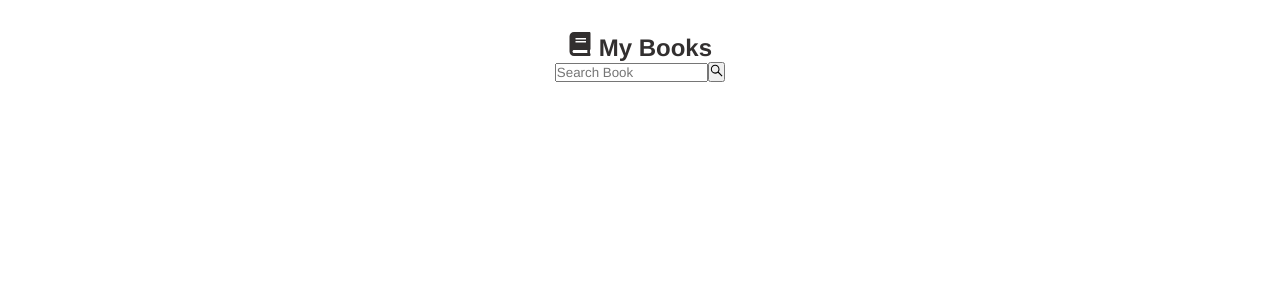
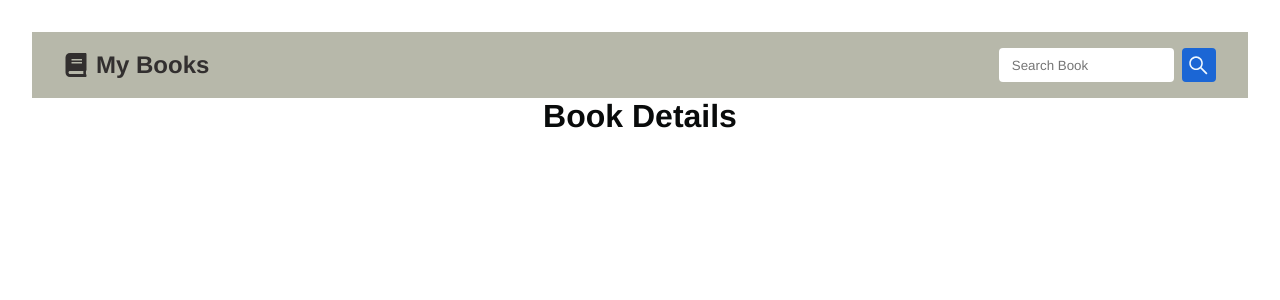
Before and after one commit to TrombettasInc/pageturner, a React (Vite) app: page /reviews/1 in a window 1280 px wide. Before the commit this address had no page. Shown: the top 300 px of the page. Built offline with nearby package versions, Linux system fonts and the light colour scheme.

Commit message:
adding components search, css style e etc

```diff
--- a/src/App.jsx
+++ b/src/App.jsx
@@ -17,7 +17,7 @@ function App() {
 
     <Routes>
       <Route path="/" element={<HomePage/>} />
-      <Route path="books/:id" element={<BookDetails/>} />
+      <Route path="reviews/:id" element={<BookDetails/>} />
       <Route path="search" element={<Search/>} />
       <Route path="/create" element={<Create/>} />
     </Routes>
--- /dev/null
+++ b/src/components/NavBar.css
@@ -0,0 +1,41 @@
+#navbar{
+    display: flex;
+    justify-content: space-between;
+    align-items: center;
+    padding: 1rem 2rem; /*pros elementos nao ficarem tao proximos das extremidades*/
+    background-color: rgb(183, 184, 170);
+}
+#navbar h2 a{
+    display: flex;
+    align-items: center;
+    gap: 0.5rem;
+}
+
+#navbar form{
+ display: flex;
+ gap: .5rem;   /* pra afastar o input de texto com o de submit */
+}
+
+#navbar input{
+    padding: .2rem 0.8rem;
+    border-radius: 4px;
+    border: none;
+}
+
+#navbar form button{
+background-color: #1b66d5;
+border: 2px solid #1b66d5;
+border-radius: 4px;
+color: aliceblue;
+padding: 0.3rem;
+font-size: 1.3rem;
+display: flex;
+align-items: center;
+cursor: pointer;
+transition: .4s;
+}
+
+#navbar form button:hover{
+    background-color: transparent;
+    color: aqua;
+}
--- a/src/components/NavBar.jsx
+++ b/src/components/NavBar.jsx
@@ -1,16 +1,35 @@
 import React from "react";
 import {FaSistrix, FaBook} from "react-icons/fa"
-import {Link} from "react-router-dom"
+import {Link, useNavigate} from "react-router-dom"
+import "./NavBar.css"
+import { useState } from "react";
 
 function NavBar (){
+
+    const [search, setSearch]= useState("");
+    const navigate = useNavigate(); // para navegar na search//
+    const handleSubmit = (e)=>{
+        e.preventDefault()
+
+        if(!search)return;
+
+        navigate(`/search?q=${search}`);
+        setSearch("");
+    }
+
     return(
         <nav id="navbar">
       <h2>
         <Link to="/">
         <FaBook/> My Books</Link>
       </h2>
-      <form>
-        <input type="text" placeholder="Search Book" />
+      <form onSubmit={handleSubmit}>
+        <input type="text"
+        placeholder="Search Book"
+        onChange={(e)=>setSearch(e.target.value)}
+        value={search} // permite manipular o valor do search de acordo com o state //
+
+        />
         <button type="submit">
         <FaSistrix/>
         </button>
--- /dev/null
+++ b/src/config/api.js
@@ -0,0 +1 @@
+export const API_URL = "https://pageturner.adaptable.app/"
--- /dev/null
+++ b/src/pages/BookCard.jsx
@@ -0,0 +1,25 @@
+import { Link }from "react-router-dom";
+import {FaStar} from "react-icons/fa";
+
+import "./BookGrid.css"
+
+function BookCard ({book, showLink=true}) {
+
+
+    return (
+    <div className="book-card" key={book.id}>
+     <img src={book.image} alt={book.bookTitle} />
+
+      <h2 className="book-title">{book.bookTitle}</h2>
+      <p>
+        <FaStar /> {book.rating}
+      </p>
+      {showLink && <Link to={`/reviews/${book.id}`} >Details</Link>}
+    </div>
+
+
+    )
+
+}
+
+  export default BookCard;
--- a/src/pages/BookDetails.jsx
+++ b/src/pages/BookDetails.jsx
@@ -1,11 +1,11 @@
+
 
 function BookDetails() {
 
 
     return (
-      <>
-      <h1>Details</h1>
-      </>
+
+   <h1>Book Details</h1>
     )
   }
 
--- /dev/null
+++ b/src/pages/BookGrid.css
@@ -0,0 +1,71 @@
+.books-container {
+    display: flex;
+    flex-wrap: wrap;
+    justify-content: space-between;
+    padding: 2rem;
+    max-width: 1200px;
+    margin: 0 auto;
+}
+
+.book-title {
+    color: rgb(136, 144, 136);
+    font-size: 1.5rem;
+    text-align: center;
+    margin: 2rem 0 1rem;
+
+}
+
+.title .query-text {
+    color: rgb(231, 153, 108);
+}
+
+.books-container div {
+    width: 30%;
+    color: rgb(176, 171, 171);
+    margin-bottom: 2.5rem;
+    display: flex;
+    flex-direction: column;
+    justify-content: space-between;
+    padding: 1rem;
+
+}
+
+.book-card img{
+    border-radius: 8px;
+    max-width: 100%;
+    width: 300px ;
+    height: 450px;
+    object-fit: cover;
+
+}
+
+.books-container div img,
+.books-container div h2,
+.movies-container div p{
+    margin-bottom:  1rem; /* define o espaco entre os items*/
+}
+
+.books-container div svg {
+    color: goldenrod;  /* define a cor do rating */
+}
+
+.books-container div a{
+    background-color: #bcbec1;
+    border-radius: 4px;
+    border: none;
+    color: rgb(136, 140, 143);
+    padding:1rem 0.5rem;
+    align-items: center;
+    transition: .4s;
+    text-align: center;
+    font-weight: bold;
+    font-size: 20px;
+    margin-top: 10px;
+    margin-left: 5px;
+
+    }
+
+    .books-container div a:hover{
+        background-color: transparent;
+        color: rgb(61, 63, 63);
+    }
--- a/src/pages/HomePage.jsx
+++ b/src/pages/HomePage.jsx
@@ -1,19 +1,17 @@
 import { useState, useEffect } from "react";
 import axios from "axios";
-import { Link } from "react-router-dom";
+import BookCard from "./BookCard";
+import { API_URL } from "../config/api";
 
-const booksUrl = "https://pageturner.adaptable.app"
+import "./BookGrid.css"
 
 function HomePage() {
 
-
   const [books, setBooks] = useState([]);
-
-
 
   const getBooks = () => {
     axios
-      .get(`${booksUrl}/reviews`)
+      .get(`${API_URL}/reviews`)
       .then((response) => {
         setBooks(response.data)
       })
@@ -21,25 +19,16 @@ function HomePage() {
 
   };
 
-
   useEffect(() => {
     getBooks();
   }, [])
 
   return (
-    <div className="ProjectListPage">
+    <div className="books-container">
+     {books.length === 0 && <p>Loading...</p> }
+     {books.length > 0 && books.map((book)=> <BookCard key={books.id} book={book}/>)}
+    </div>
 
-      {books.map((element) => {
-        return (
-          <div className="books-container" key={books.id} >
-            <Link to={`/reviews/${element.id}`}>
-              <h3>{element.bookTitle}</h3>
-            </Link>
-          </div>
-        );
-      })}
-
-    </div>
   )
 }
 
--- a/src/pages/Search.jsx
+++ b/src/pages/Search.jsx
@@ -1,11 +1,26 @@
+import { useState, useEffect } from "react";
+import { useSearchParams } from "react-router-dom";
+import BookCard from "./BookCard";
+import { API_URL } from "../config/api"
+import './BookGrid.css'
+
 
 function Search() {
+  const [searchParams] = useSearchParams()
+
+  const [books, setBooks] = useState([]);
+  const query = searchParams.get("q"); // para saber que esta procurando tal livro
+
 
 
     return (
-      <>
-      <h1>Search</h1>
-      </>
+      <div className="books-container">
+        <h2 className="title">
+          Search result : <span className="query-text">{query}</span>
+        </h2>
+      {books.length === 0 && <p>Loading...</p> }
+      {books.length > 0 && books.map((book)=> <BookCard key={books.id} book={book}/>)}
+     </div>
     )
   }
 
```
